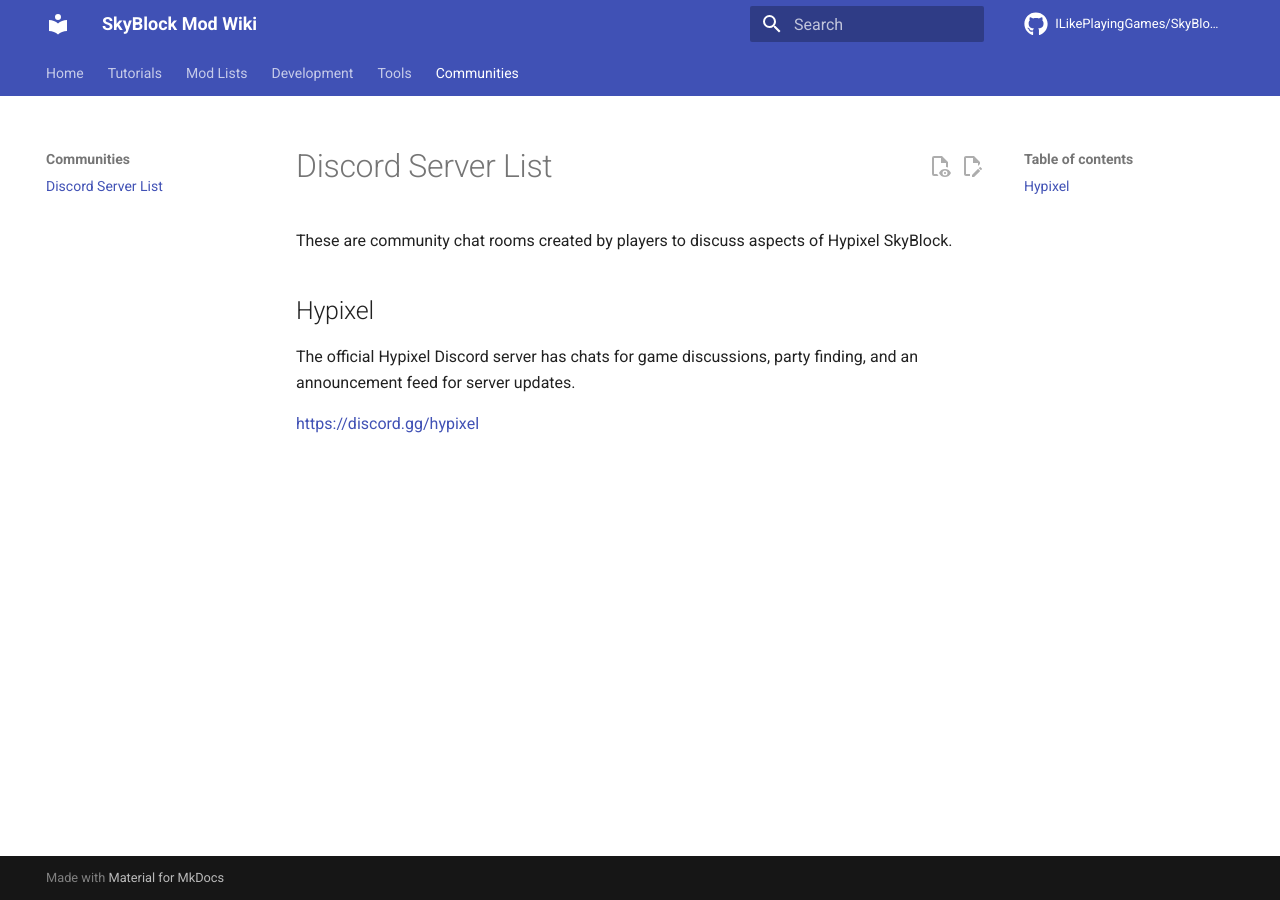
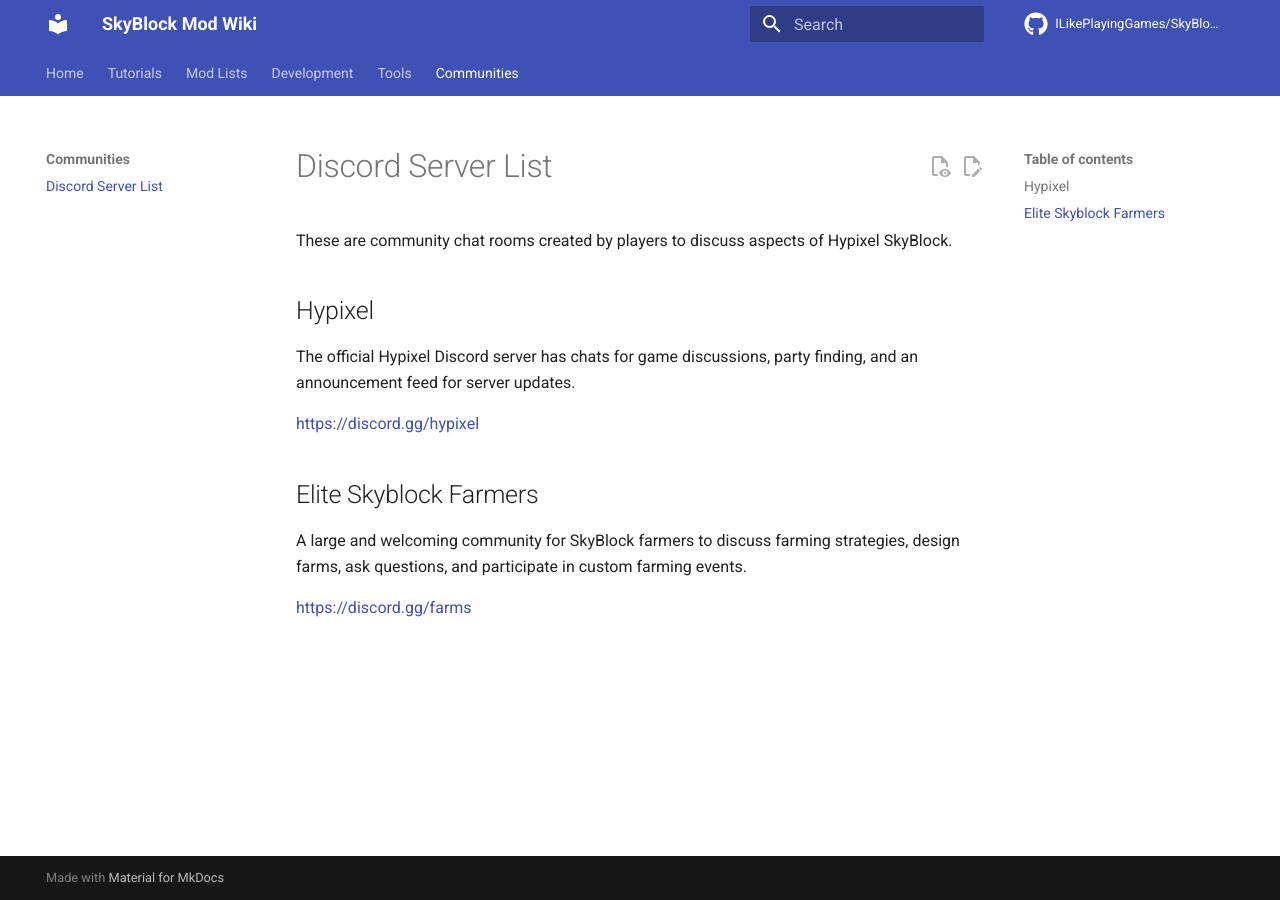
Before and after one commit to ModMalwareInvestigation/SkyBlockModWiki, an MkDocs documentation site: the page built from docs/communities/discord-server-list.md, in a window 1280 px wide. Built offline with MkDocs 1.6.1 and Material for MkDocs 9.7.7, drawn with Linux system fonts in a browser that asks for light colours; comment, search, counter and statistics services are not loaded.

Commit message:
Add Elite Farmer's Discord

```diff
--- a/docs/communities/discord-server-list.md
+++ b/docs/communities/discord-server-list.md
@@ -5,3 +5,8 @@
 The official Hypixel Discord server has chats for game discussions, party finding, and an announcement feed for server updates.
 
 https://discord.gg/hypixel
+
+## Elite Skyblock Farmers
+A large and welcoming community for SkyBlock farmers to discuss farming strategies, design farms, ask questions, and participate in custom farming events.
+
+https://discord.gg/farms
```
